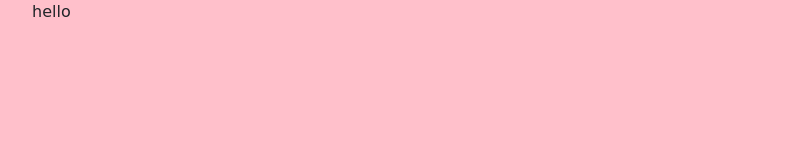
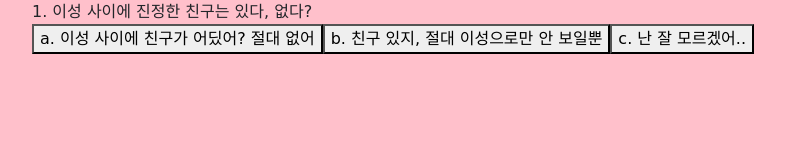
Before and after one commit to Dothur/my-MBTI-study, a plain HTML site: page index.html in a window 1280 px wide. Both pictures are taken after a click on the button "시작하기". Shown: the whole page, without its empty margins (50-835 px from the left). Drawn offline with nearby package versions, Linux system fonts and the light colour scheme; a web font is replaced by a local one.

Commit message:
QnA section 구현 (qBox, answerBox) answer 를 선택하면 다음 answerList 들이 생성됨

```diff
--- a/index.html
+++ b/index.html
@@ -41,10 +41,12 @@
         </button>
       </section>
       <section id="qna">
-        <p>hello</p>
+        <div class="qBox"></div>
+        <div class="answerBox"></div>
       </section>
 
       <section id="result"></section>
+      <script src="./js/data.js"></script>
       <script src="./js/start.js"></script>
     </div>
   </body>
--- a/js/start.js
+++ b/js/start.js
@@ -1,5 +1,38 @@
 const mainBtn = document.querySelector("#mainBtn");
 const qna = document.querySelector("#qna");
+
+function changeAnswerList(qIndex) {
+  const preAnswerList = document.querySelectorAll(".answerList");
+  for (let i of preAnswerList) {
+    i.remove();
+    i.style.display = "none";
+  }
+  paintQnA(qIndex + 1);
+}
+
+function paintAnswer(answerText, qIndex) {
+  const answerBox = document.querySelector(".answerBox");
+  const answer = document.createElement("button");
+  answer.classList.add("answerList");
+  answerBox.appendChild(answer);
+  answer.innerHTML = answerText;
+
+  answer.addEventListener(
+    "click",
+    () => {
+      changeAnswerList(qIndex);
+    },
+    false
+  );
+}
+
+function paintQnA(qIndex) {
+  const questions = document.querySelector(".qBox");
+  questions.innerHTML = qnaList[qIndex].q;
+  for (let i in qnaList[qIndex].a) {
+    paintAnswer(qnaList[qIndex].a[i].answer, qIndex);
+  }
+}
 
 function handleStartButton() {
   main.style.WebkitAnimation = "fadeOut 0.5s";
@@ -11,6 +44,8 @@ function handleStartButton() {
       main.style.display = "none";
       qna.style.display = "block";
     }, 200);
+    const qIndex = 0;
+    paintQnA(qIndex);
   }, 200);
 }
 mainBtn.addEventListener("click", handleStartButton);
```
